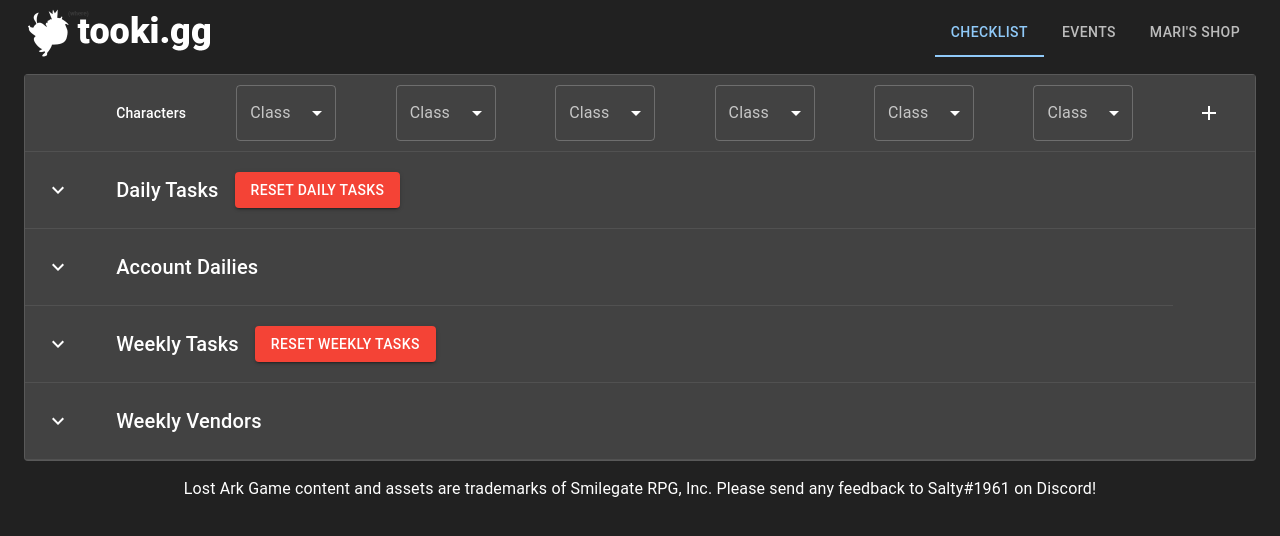
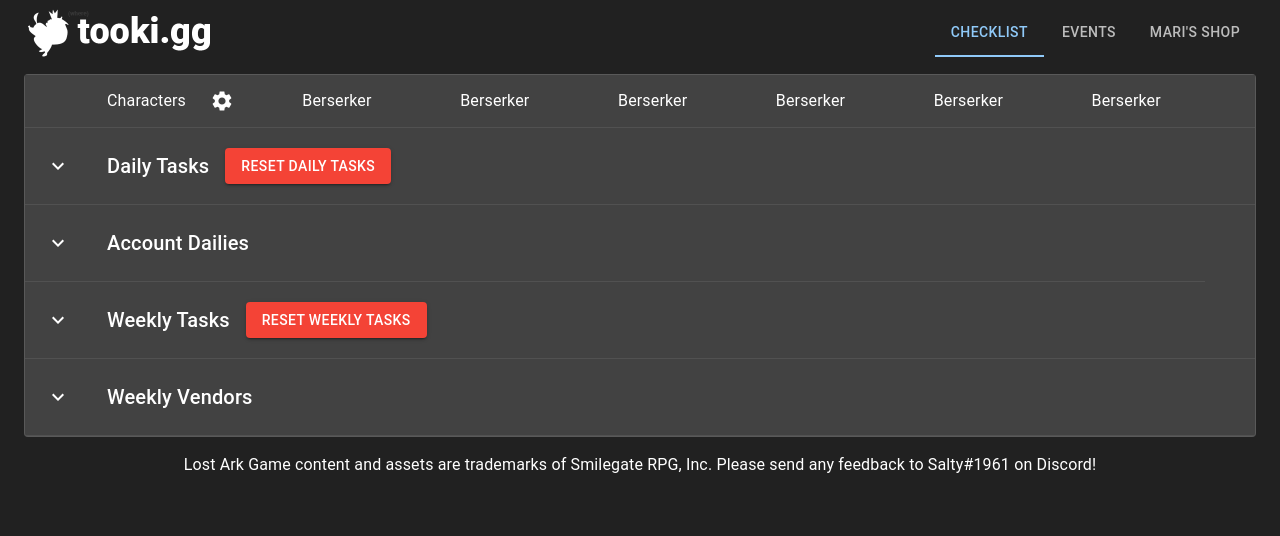
Before and after one commit to datmeal/tooki.gg-lostarkchecklist, a React (Create React App) app: page / in a window 1280 px wide. Shown: the top 536 px of the page. Built offline with nearby package versions, Linux system fonts and the light colour scheme.

Commit message:
Updated Checklist UX

```diff
--- a/src/App.js
+++ b/src/App.js
@@ -143,13 +143,26 @@
   addCharacter: () => {
     set((state) => ({
       taskStatus: state.taskStatus.concat({
-        id: state.taskStatus.length,
+        id: Math.floor((1 + Math.random()) * 0x10000)
+          .toString(16)
+          .substring(1),
         name: "",
         class: "",
         dailies: defaultValues.dailies,
         weeklies: defaultValues.weeklies,
         weeklyVendors: defaultValues.weeklyVendors,
       }),
+    }));
+    localStorage.setItem("taskStatus", JSON.stringify(get().taskStatus));
+  },
+  removeCharacter: (id) => {
+    set((state) => ({
+      taskStatus: state.taskStatus.reduce((result, character) => {
+        if (character.id !== id) {
+          result.push(character);
+        }
+        return result;
+      }, []),
     }));
     localStorage.setItem("taskStatus", JSON.stringify(get().taskStatus));
   },
@@ -325,49 +338,49 @@
   siteSettings: defaultValues.siteSettings,
   taskStatus: [
     {
-      id: 0,
+      id: "0",
       name: "",
-      class: "",
+      class: "Berserker",
       dailies: defaultValues.dailies,
       weeklies: defaultValues.weeklies,
       weeklyVendors: defaultValues.weeklyVendors,
     },
     {
-      id: 1,
+      id: "1",
       name: "",
-      class: "",
+      class: "Berserker",
       dailies: defaultValues.dailies,
       weeklies: defaultValues.weeklies,
       weeklyVendors: defaultValues.weeklyVendors,
     },
     {
-      id: 2,
+      id: "2",
       name: "",
-      class: "",
+      class: "Berserker",
       dailies: defaultValues.dailies,
       weeklies: defaultValues.weeklies,
       weeklyVendors: defaultValues.weeklyVendors,
     },
     {
-      id: 3,
+      id: "3",
       name: "",
-      class: "",
+      class: "Berserker",
       dailies: defaultValues.dailies,
       weeklies: defaultValues.weeklies,
       weeklyVendors: defaultValues.weeklyVendors,
     },
     {
-      id: 4,
+      id: "4",
       name: "",
-      class: "",
+      class: "Berserker",
       dailies: defaultValues.dailies,
       weeklies: defaultValues.weeklies,
       weeklyVendors: defaultValues.weeklyVendors,
     },
     {
-      id: 5,
+      id: "5",
       name: "",
-      class: "",
+      class: "Berserker",
       dailies: defaultValues.dailies,
       weeklies: defaultValues.weeklies,
       weeklyVendors: defaultValues.weeklyVendors,
--- a/src/CharacterSelect.js
+++ b/src/CharacterSelect.js
@@ -1,42 +1,52 @@
 import * as React from "react";
+import Autocomplete from "@mui/material/Autocomplete";
 import FormControl from "@mui/material/FormControl";
+import Button from "@mui/material/Button";
+import DeleteForeverIcon from "@mui/icons-material/DeleteForever";
 import InputLabel from "@mui/material/InputLabel";
 import MenuItem from "@mui/material/MenuItem";
 import Select from "@mui/material/Select";
+import TextField from "@mui/material/TextField";
+import Tooltip from "@mui/material/Tooltip";
+import Typography from "@mui/material/Typography";
 import { ChromeReaderModeSharp } from "@mui/icons-material";
 
 import icon_deathblade from "./img/icon_deathblade.png";
 
+const classes = [
+  { label: "None", id: 0 },
+  { label: "Artillerist", id: 1 },
+  { label: "Bard", id: 2 },
+  { label: "Berserker", id: 3 },
+  { label: "Deadeye", id: 4 },
+  { label: "Deathblade", id: 5 },
+  { label: "Gunlancer", id: 6 },
+  { label: "Gunslinger", id: 7 },
+  { label: "Paladin", id: 8 },
+  { label: "Scrapper", id: 9 },
+  { label: "Shadowhunter", id: 10 },
+  { label: "Sharpshooter", id: 11 },
+  { label: "Sorceress", id: 12 },
+  { label: "Soulfist", id: 13 },
+  { label: "Striker", id: 14 },
+  // { label: "Summoner", id: 15 },
+  { label: "Wardancer", id: 16 },
+];
+
+// const testClasses = ["None", "Artillerist", "Bard"];
+
 export default function CharacterSelect(props) {
-  const { charData } = props;
+  const { charData, characterEditMode } = props;
   const useStore = props.useStore;
   const updateClass = useStore((state) => state.updateClass);
+  const removeCharacter = useStore((state) => state.removeCharacter);
+  const characterName = charData.class;
 
   function handleChangeClass(event) {
     updateClass(charData.id, event.target.value);
   }
 
   function renderMenuItems() {
-    const classes = [
-      "None",
-      "Artillerist",
-      "Bard",
-      "Berserker",
-      "Deadeye",
-      "Deathblade",
-      "Gunlancer",
-      "Gunslinger",
-      "Paladin",
-      "Scrapper",
-      "Shadowhunter",
-      "Sharpshooter",
-      "Sorceress",
-      "Soulfist",
-      "Striker",
-      // "Summoner",
-      "Wardancer",
-    ];
-
     return classes.map((characterName) => (
       <MenuItem value={characterName} key={characterName}>
         {characterName}
@@ -46,19 +56,42 @@
 
   return (
     <React.Fragment>
-      <FormControl sx={{ m: 0.5, minWidth: 100 }}>
-        <InputLabel id={`character-${charData.id}-label`}>Class</InputLabel>
-        <Select
-          labelId={`character-${charData.id}-label`}
-          id={`character-${charData.id}`}
-          value={useStore((state) => state.taskStatus[charData.id].class)}
-          label={`Class`}
-          onChange={handleChangeClass}
-          autoWidth
-        >
-          {renderMenuItems()}
-        </Select>
-      </FormControl>
+      {characterEditMode ? (
+        <>
+          <Tooltip title="Delete character" placement="top">
+            <Button
+              onClick={() => {
+                removeCharacter(charData.id);
+              }}
+              color="error"
+              fullWidth
+            >
+              <DeleteForeverIcon />
+            </Button>
+          </Tooltip>
+          <FormControl sx={{ m: 0.5, minWidth: 128, width: "1px" }}>
+            {/* <InputLabel id={`character-${charData.id}-label`}>Class</InputLabel> */}
+            <Autocomplete
+              freeSolo
+              options={classes.map((option) => option.label)}
+              value={characterName}
+              renderInput={(params) => (
+                <TextField
+                  {...params}
+                  inputProps={{ ...params.inputProps, maxLength: 16 }}
+                  label="Class"
+                />
+              )}
+              onBlur={handleChangeClass}
+              clearOnEscape
+              disableClearable
+              fullWidth
+            />
+          </FormControl>
+        </>
+      ) : (
+        <Typography align="center">{characterName}</Typography>
+      )}
     </React.Fragment>
   );
 }
--- a/src/Checklist.js
+++ b/src/Checklist.js
@@ -4,9 +4,11 @@
 import Button from "@mui/material/Button";
 import Box from "@mui/material/Box";
 import InfoIcon from "@mui/icons-material/Info";
+import InputAdornment from "@mui/material/InputAdornment";
 import InputLabel from "@mui/material/InputLabel";
 import MenuItem from "@mui/material/MenuItem";
 import Select from "@mui/material/Select";
+import SettingsIcon from "@mui/icons-material/Settings";
 import Table from "@mui/material/Table";
 import TableBody from "@mui/material/TableBody";
 import TableCell from "@mui/material/TableCell";
@@ -39,6 +41,7 @@
 import icon_abyss_dungeon from "./img/icon_abyss_dungeon.png";
 import icon_abyss_raid from "./img/icon_abyss_raid.png";
 import icon_grandprix from "./img/events/grandprix.webp";
+import { Event } from "@mui/icons-material";
 
 function createData(name, id, info, icon, color) {
   return { name, id, info, icon, color };
@@ -218,6 +221,7 @@
   const addCharacter = useStore((state) => state.addCharacter);
 
   // normal hooks
+  const [characterEditMode, toggleCharacterEditMode] = React.useState(false);
   // const [openDailyTasks, setOpenDailyTasks] = React.useState(false);
   // const [openDailyAccount, setOpenDailyAccount] = React.useState(false);
   // const [openWeeklyTasks, setOpenWeeklyTasks] = React.useState(false);
@@ -253,20 +257,34 @@
         <Table
           stickyHeader
           size="small"
-          sx={{ maxHeight: "calc(100vh - 144px)" }}
+          sx={{ maxHeight: "calc(100vh - 144px)", tableLayout: "auto" }}
         >
           <TableHead>
             <TableRow>
               <TableCell
                 sx={{
                   backgroundColor: theme.palette.background.paper,
+                  width: "1px",
                 }}
-              />
+              ></TableCell>
               <TableCell
-                sx={{ backgroundColor: theme.palette.background.paper }}
+                sx={{
+                  backgroundColor: theme.palette.background.paper,
+                  width: "1px",
+                }}
               >
-                {/* <Checkbox /> */}
-                Characters
+                <Box sx={{ display: "flex", alignItems: "center" }}>
+                  <Typography sx={{ mr: 2 }}>Characters</Typography>
+                  <Tooltip title="Toggle roster edit mode">
+                    <IconButton
+                      onClick={() => {
+                        toggleCharacterEditMode(!characterEditMode);
+                      }}
+                    >
+                      <SettingsIcon />
+                    </IconButton>
+                  </Tooltip>
+                </Box>
               </TableCell>
               {taskStatus.map((charData) => (
                 <TableCell
@@ -274,19 +292,29 @@
                   sx={{ backgroundColor: theme.palette.background.paper }}
                 >
                   <CharacterSelect
+                    characterEditMode={characterEditMode}
                     charData={charData}
                     useStore={props.useStore}
                   />
                 </TableCell>
               ))}
               <TableCell
-                sx={{ backgroundColor: theme.palette.background.paper }}
+                sx={{
+                  backgroundColor: theme.palette.background.paper,
+                }}
               >
-                <Box>
-                  <IconButton onClick={() => addCharacter()}>
-                    <AddIcon />
-                  </IconButton>
-                </Box>
+                {characterEditMode && (
+                  <Tooltip title="Add new character">
+                    <Button
+                      onClick={() => addCharacter()}
+                      variant="text"
+                      sx={{ color: "#fff" }}
+                      size="large"
+                    >
+                      <AddIcon />
+                    </Button>
+                  </Tooltip>
+                )}
               </TableCell>
             </TableRow>
           </TableHead>
@@ -329,7 +357,7 @@
             {siteSettings.dailyTasksOpen &&
               dailies.map((row) => (
                 <TableRow hover role="checkbox" key={row.id}>
-                  <TableCell>
+                  <TableCell sx={{ width: "1px" }}>
                     {row.info && (
                       <Tooltip title={row.info}>
                         <IconButton size="small">
@@ -343,7 +371,7 @@
                       </IconButton>
                     )}
                   </TableCell>
-                  <TableCell>
+                  <TableCell sx={{ width: "1px" }}>
                     <Typography
                       color={row.color && theme.palette[row.color]["main"]}
                     >
@@ -355,13 +383,19 @@
                       padding="checkbox"
                       key={`dailies-${charData.id}`}
                     >
-                      <Box>
+                      <Button
+                        onClick={() => {
+                          handleDailyStatus(row.id, charData.id);
+                        }}
+                        fullWidth
+                        variant={"text"}
+                      >
                         <Checkbox
                           // color={row.color ? row.color : "primary"}
-                          onChange={() =>
-                            handleDailyStatus(row.id, charData.id)
-                          }
-                          checked={taskStatus[charData.id].dailies[row.id]}
+                          // onChange={() =>
+                          //   handleDailyStatus(row.id, charData.id)
+                          // }
+                          checked={charData.dailies[row.id]}
                           sx={
                             row.color && {
                               color: theme.palette[row.color]["main"],
@@ -370,8 +404,9 @@
                               },
                             }
                           }
+                          disableRipple
                         />
-                      </Box>
+                      </Button>
                     </TableCell>
                   ))}
                   <TableCell />
@@ -411,14 +446,13 @@
                   <TableCell>
                     <Typography>Rapport Name</Typography>
                   </TableCell>
-                  <TableCell>
-                    <Typography>Song</Typography>
+                  <TableCell colSpan={2}>
+                    <Typography align="center">Song</Typography>
                   </TableCell>
-                  <TableCell />
                   <TableCell colSpan={2}>
-                    <Typography>Emote</Typography>
+                    <Typography align="center">Emote</Typography>
                   </TableCell>
-                  <TableCell colSpan={taskStatus.length - 5} />
+                  <TableCell colSpan={taskStatus.length - 4} />
                 </>
               )}
             </TableRow>
@@ -453,18 +487,15 @@
                       key={`${row.id}`}
                       colSpan={rapportItem ? 1 : taskStatus.length}
                     >
-                      <Box
-                        sx={{
-                          display: "flex",
-                          justifyContent: "space-between",
-                          alignItems: "center",
+                      <Button
+                        onClick={(event) => {
+                          handleAccountDaily(event, row.id);
                         }}
+                        fullWidth
+                        variant={"text"}
                       >
                         <Checkbox
                           color="primary"
-                          onChange={(event) =>
-                            handleAccountDaily(event, row.id)
-                          }
                           checked={rosterStatus[row.id]}
                           sx={
                             row.color && {
@@ -474,13 +505,13 @@
                               },
                             }
                           }
+                          disableRipple
                         />
-                        <IconImage src={icon_rapport} />
-                      </Box>
+                      </Button>
                     </TableCell>
                     {rapportItem && (
                       <>
-                        <TableCell>
+                        <TableCell sx={{ minWidth: 200, width: "1px" }}>
                           <Box>
                             <TextField
                               id={`rapport${index + 1}_name`}
@@ -494,6 +525,13 @@
                                   e.target.value
                                 );
                               }}
+                              InputProps={{
+                                startAdornment: (
+                                  <InputAdornment position="start">
+                                    <IconImage src={icon_rapport} />
+                                  </InputAdornment>
+                                ),
+                              }}
                             />
                           </Box>
                         </TableCell>
@@ -503,15 +541,15 @@
                             key={`rapport${index + 1}_${item}`}
                             colSpan={1}
                           >
-                            <Box>
+                            <Button
+                              onClick={() =>
+                                toggleRapportStatus(`rapport${index + 1}`, item)
+                              }
+                              fullWidth
+                              variant={"text"}
+                            >
                               <Checkbox
                                 color="primary"
-                                onChange={() =>
-                                  toggleRapportStatus(
-                                    `rapport${index + 1}`,
-                                    item
-                                  )
-                                }
                                 checked={rapportItem[item]}
                                 sx={{
                                   color: theme.palette["rapport"]["main"],
@@ -519,8 +557,9 @@
                                     color: theme.palette["rapport"]["main"],
                                   },
                                 }}
+                                disableRipple
                               />
-                            </Box>
+                            </Button>
                           </TableCell>
                         ))}
                         <TableCell colSpan={taskStatus.length - 5} />
@@ -593,13 +632,14 @@
                       padding="checkbox"
                       key={`weeklies-${charData.id}`}
                     >
-                      <Box>
+                      <Button
+                        onClick={() => handleWeeklyStatus(row.id, charData.id)}
+                        fullWidth
+                        variant={"text"}
+                      >
                         <Checkbox
                           color="primary"
-                          onChange={() =>
-                            handleWeeklyStatus(row.id, charData.id)
-                          }
-                          checked={taskStatus[charData.id].weeklies[row.id]}
+                          checked={charData.weeklies[row.id]}
                           sx={
                             row.color && {
                               color: theme.palette[row.color]["main"],
@@ -608,8 +648,9 @@
                               },
                             }
                           }
+                          disableRipple
                         />
-                      </Box>
+                      </Button>
                     </TableCell>
                   ))}
                   <TableCell />
@@ -653,17 +694,19 @@
                       padding="checkbox"
                       key={`weeklyVendors-${charData.id}`}
                     >
-                      <Box>
+                      <Button
+                        onClick={(event) =>
+                          handleWeeklyVendorStatus(row.id, charData.id)
+                        }
+                        fullWidth
+                        variant={"text"}
+                      >
                         <Checkbox
                           color="primary"
-                          onChange={(event) =>
-                            handleWeeklyVendorStatus(row.id, charData.id)
-                          }
-                          checked={
-                            taskStatus[charData.id].weeklyVendors[row.id]
-                          }
+                          checked={charData.weeklyVendors[row.id]}
+                          disableRipple
                         />
-                      </Box>
+                      </Button>
                     </TableCell>
                   ))}
                   <TableCell />
```
